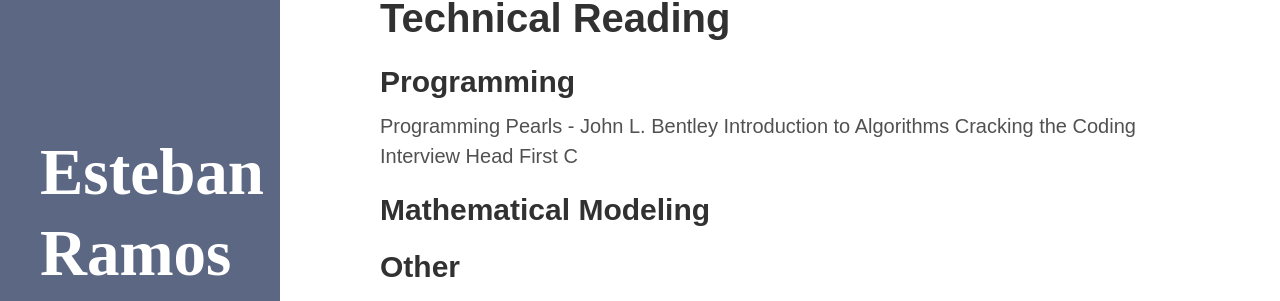
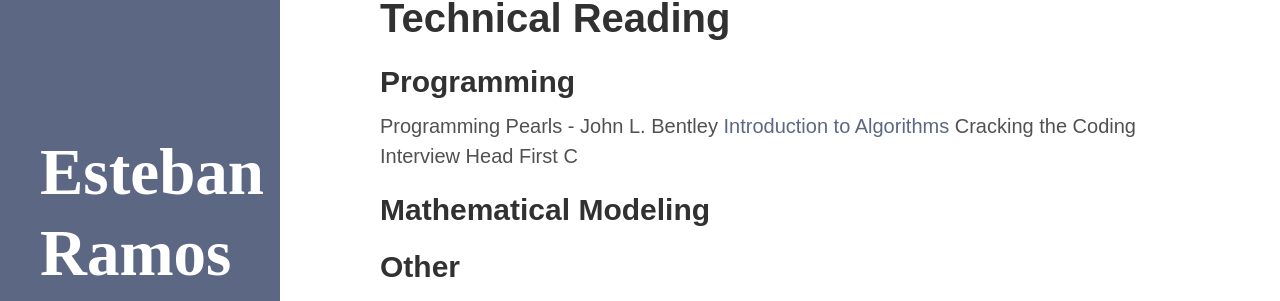
Before and after one commit to EIRNf/oldsite, a Jekyll site: the page built from readinglist.md, in a window 1280 px wide. Shown: the part 151-452 px from the top of the page. Built offline with Jekyll 4.4.1, drawn with Linux system fonts in a browser that asks for light colours; part of the change alters nothing that is shown.

```diff
--- a/readinglist.md
+++ b/readinglist.md
@@ -7,7 +7,7 @@ title: Reading List
 ## Programming
 
 Programming Pearls - John L. Bentley
-Introduction to Algorithms
+[Introduction to Algorithms](https://www.google.com/books/edition/Introduction_to_Algorithms/aefUBQAAQBAJ?hl=en&gbpv=0)
 Cracking the Coding Interview
 Head First C
 
@@ -24,5 +24,5 @@ A House of Leaves
 
 
 <!--stackedit_data:
-eyJoaXN0b3J5IjpbMTc0NzE5NDc0MV19
+eyJoaXN0b3J5IjpbLTExNjE0MTU5MjRdfQ==
 -->
```
